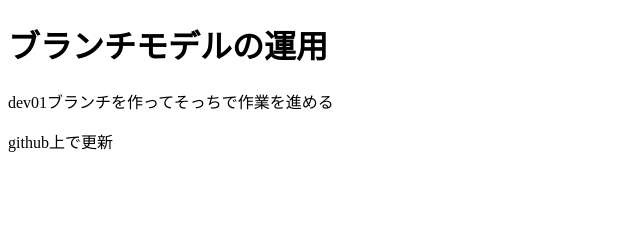
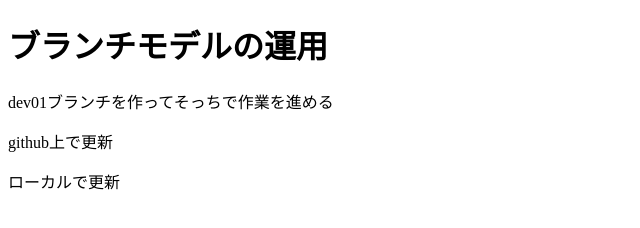
Before and after one commit to 1985-maikeru/0826, a plain HTML site: page index.html in a window 1280 px wide. Shown: the whole page, without its empty margins (0-640 px from the left). Drawn offline with Linux system fonts and the light colour scheme.

Commit message:
ローカルで更新

```diff
--- a/index.html
+++ b/index.html
@@ -9,5 +9,6 @@
     <h1>ブランチモデルの運用</h1>
     <p>dev01ブランチを作ってそっちで作業を進める</p>
     <p>github上で更新</p>
+    <p>ローカルで更新</p>
 </body>
 </html>
```
